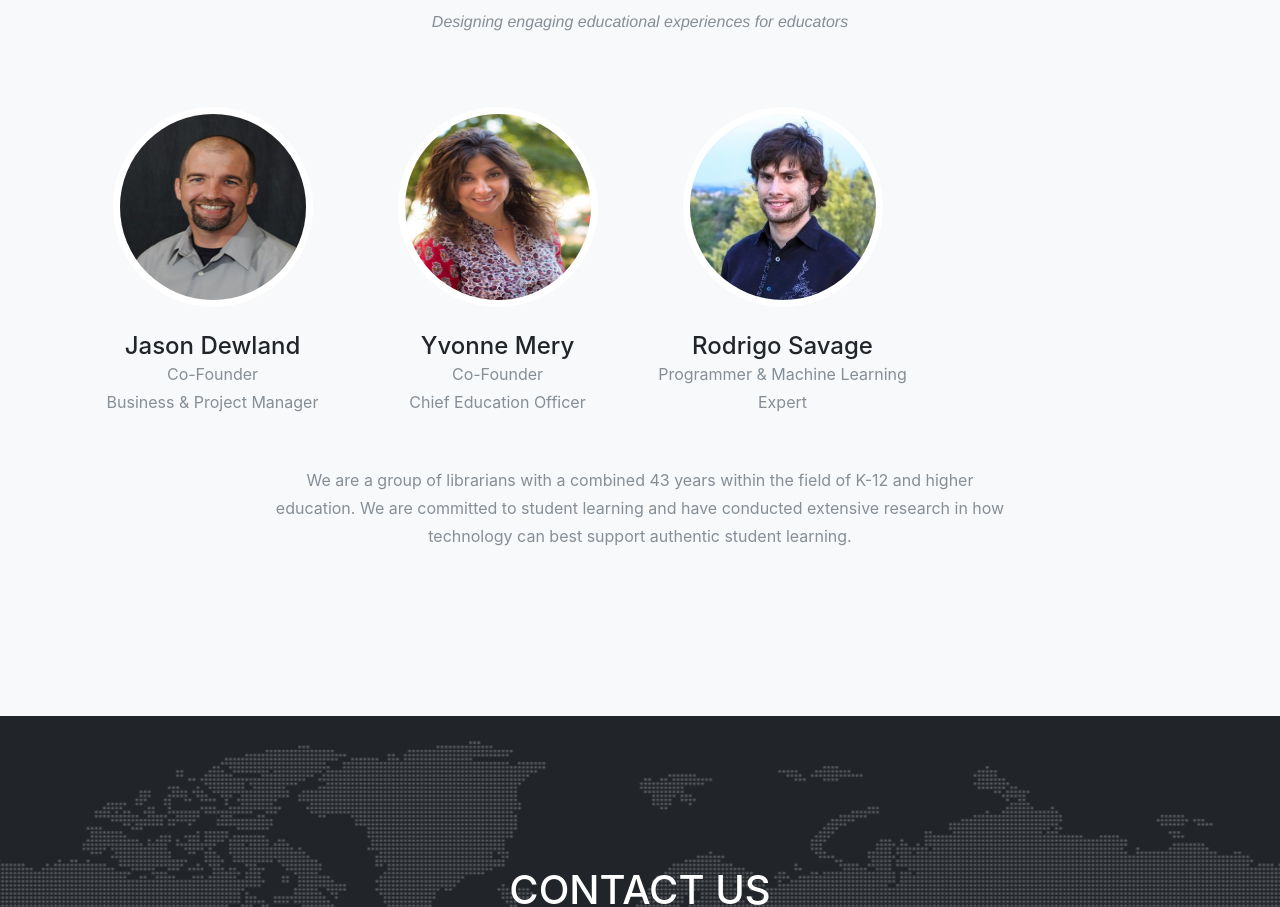
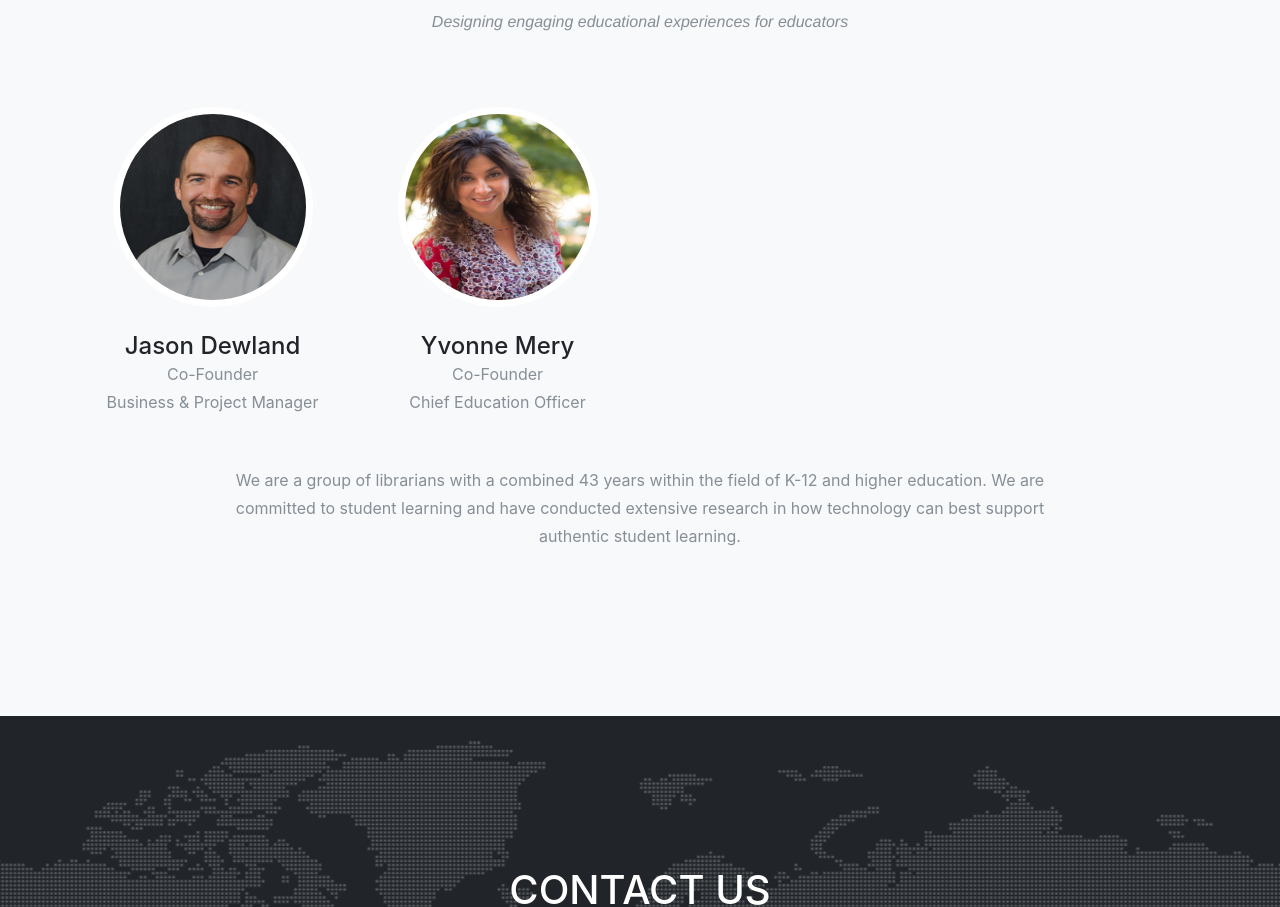
Before and after one commit to jasondewland/sidecarlearning, a website with bundled scripts: page index.html in a window 1280 px wide. Shown: the part 2335-3242 px from the top of the page. Built offline with nearby package versions, Linux system fonts and the light colour scheme; a web font is replaced by a local one.

Commit message:
Update index.html

```diff
--- a/index.html
+++ b/index.html
@@ -403,7 +403,7 @@ impact of their training programs. Extensively tested for use in schools,
               </ul>-->
             </div>
            </div>
-        <div class="col-sm-3">
+         <!--<div class="col-sm-3">
             <div class="team-member">
                 <a class="portfolio-link" data-toggle="modal" href="#portfolioModal3">
                   <div class="portfolio-hover">
```
